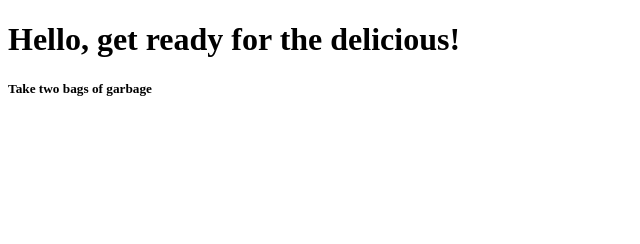
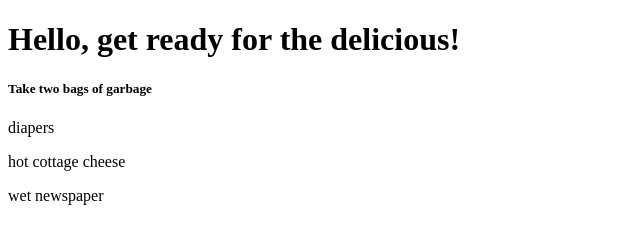
Before and after one commit to danielsonio/garbage_juice, a plain HTML site: page index.html in a window 1280 px wide. Shown: the whole page, without its empty margins (0-640 px from the left). Drawn offline with Linux system fonts and the light colour scheme.

Commit message:
added index-html

```diff
--- a/index.html
+++ b/index.html
@@ -9,5 +9,8 @@
 <body>
     <h1>Hello, get ready for the delicious!</h1>
     <h5>Take two bags of garbage</h5>
+    <p>diapers</p>
+    <p>hot cottage cheese</p>
+    <p>wet newspaper</p>
 </body>
 </html>
```
